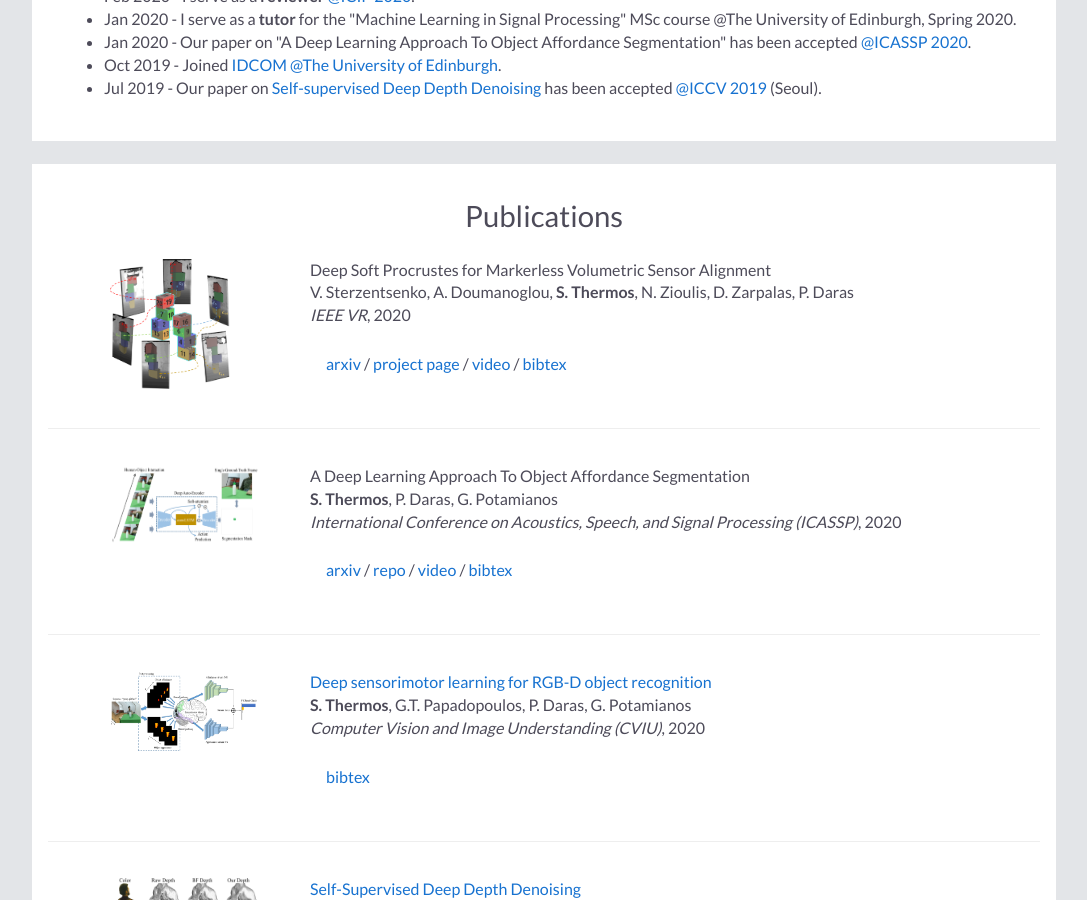
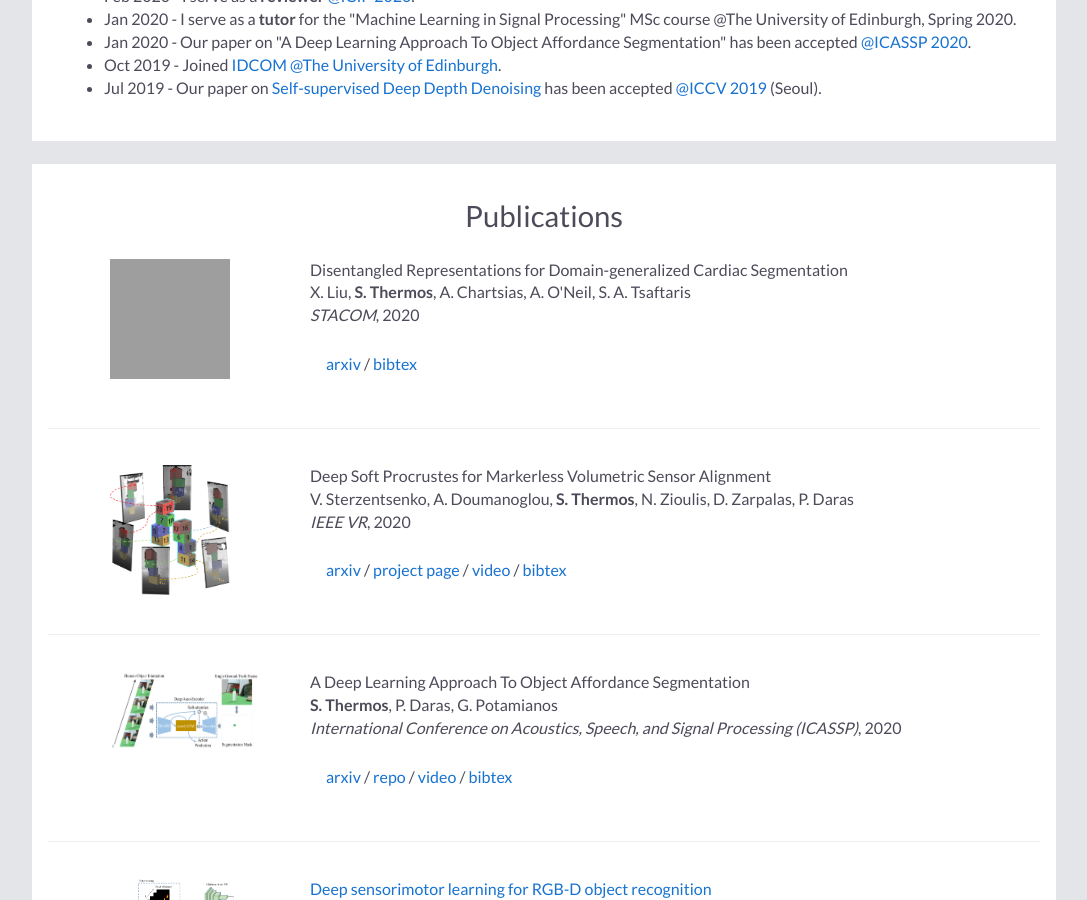
Before and after one commit to spthermo/spthermo.github.io, a Jekyll site: the page built from index.md, in a window 1280 px wide and 900 px high, scrolled down 488 px. Shown: the whole window, without its empty margins (96-1183 px from the left). Built offline with Jekyll 4.4.1, drawn with Linux system fonts in a browser that asks for light colours; nearby versions of some CDN libraries; our own code applies the rules of GitHub Pages for plain Markdown files; grey boxes are pictures that could not be loaded.

Commit message:
Update default.html

```diff
--- a/_layouts/default.html
+++ b/_layouts/default.html
@@ -71,6 +71,31 @@
 
   <div class="container">
     <h2> Publications </h2>
+
+    <div class="publication">
+      <table width="900" align="center" border="0" cellpadding="0">
+        <td width="25%" valign="top"><img src="assets/images/overview_disentangled.jpg" alt="game" width="120" height="120" style="border-style: none">
+        <td width="75%" valign="top">
+          <p><heading>Disentangled Representations for Domain-generalized Cardiac Segmentation</heading><br>
+            X. Liu, <strong>S. Thermos</strong>, A. Chartsias, A. O'Neil, S. A. Tsaftaris <br>
+          <em>STACOM</em>, 2020 <br>
+
+          <div class="paper" id="liu2020disentangle">
+            <a href="https://arxiv.org/pdf/2008.11514">arxiv</a> /
+            <a shape="rect" href="javascript:togglebib('liu2020disentangle')" class="togglebib">bibtex</a>
+            <pre xml:space="preserve">
+@inproceedings{sterzentsenko2020alignment,
+  author       = "Xiao Liu and Spyridon Thermos and Agisilaos Chartsias and Alison O'Neil and Sotirios A. Tsaftaris",
+  title        = "Disentangled Representations for Domain-generalized Cardiac Segmentation",
+  booktitle    = "Proc. STACOM",
+  year         = "2020"}
+            </pre>
+          </div>
+        </td>
+        </td>
+      </table>
+      </div>
+      <hr>
 
     <div class="publication">
       <table width="900" align="center" border="0" cellpadding="0">
```
